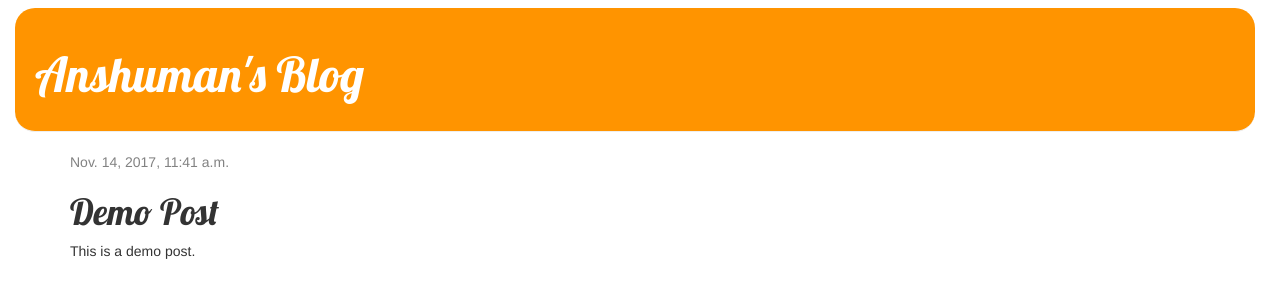
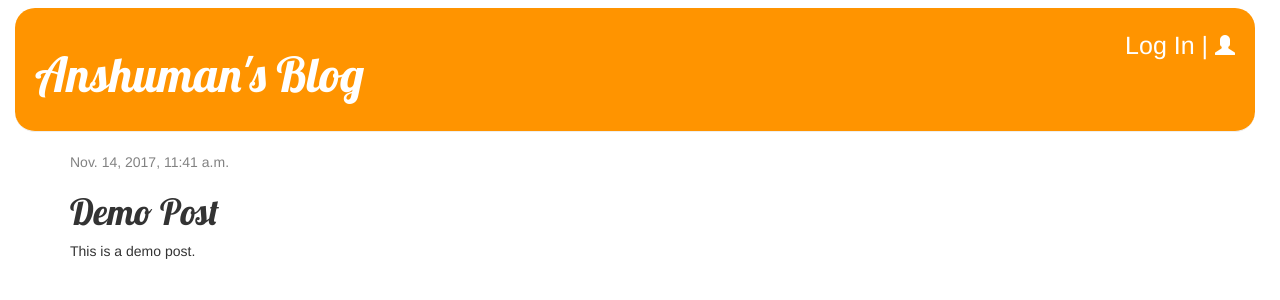
Before and after one commit to tiwansh/myDjango, a Django app: page /post/1/ in a window 1280 px wide. Shown: the top 300 px of the page. Run offline with Django 3.2, Linux system fonts and the light colour scheme; data comes from the database, SQL or seed files in the repository; both versions use the stored data as it was after the commit; some libraries are stand-ins or nearby versions.

Commit message:
Added the login and add post buttons.

```diff
--- a/blog/static/css/blog.css
+++ b/blog/static/css/blog.css
@@ -14,6 +14,9 @@ body{
     margin-right: 10px;
     padding: 20px 20px 20px 20px;
     border-radius:20px;
+    top: 0px;
+    left:20px;
+    right:20px;
 }
 
 .page-header h1, .page-header h1 a, .page-header h1 a:visited, .page-header h1 a:active {
--- a/blog/templates/blog/base.html
+++ b/blog/templates/blog/base.html
@@ -11,7 +11,9 @@
    <body>
 	    <div class="page-header">
 	    	{% if user.is_authenticated %}
-	    		<a href="{% url 'post_new' %}" class="top-menu"><span class="glyphicon glyphicon-plus"></span></a>
+	    		<a href="{% url 'post_new' %}" class="top-menu" style = "font-size:25px;">Add post | <span class="glyphicon glyphicon-plus"></span></a>
+	    	{% else %}
+	    		<a href="/admin" style = "float:right; weight:10px; font-size:25px; color:#ffffff">Log In | <span class = "glyphicon glyphicon-user"></span></a>
 	    	{% endif %}
 	        <h1><a href="/">Anshuman's Blog</a></h1>
 	    </div>
```
Also changed, not shown: db.sqlite3.
